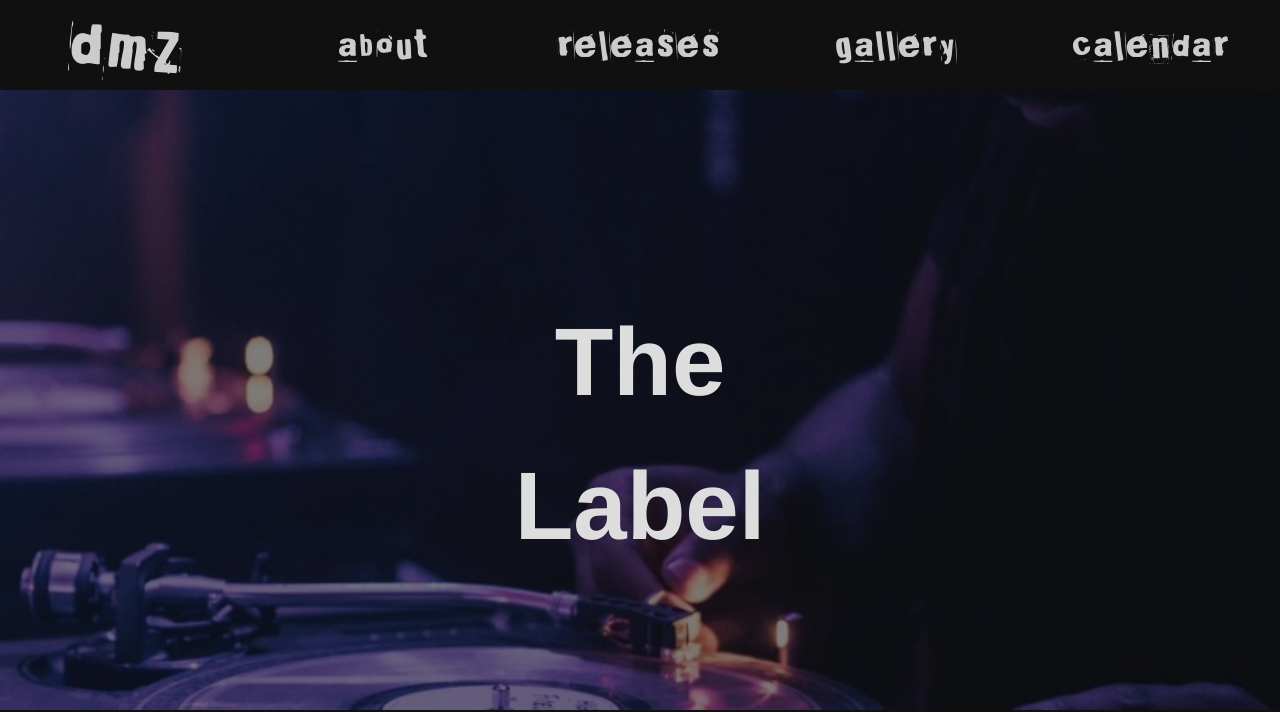
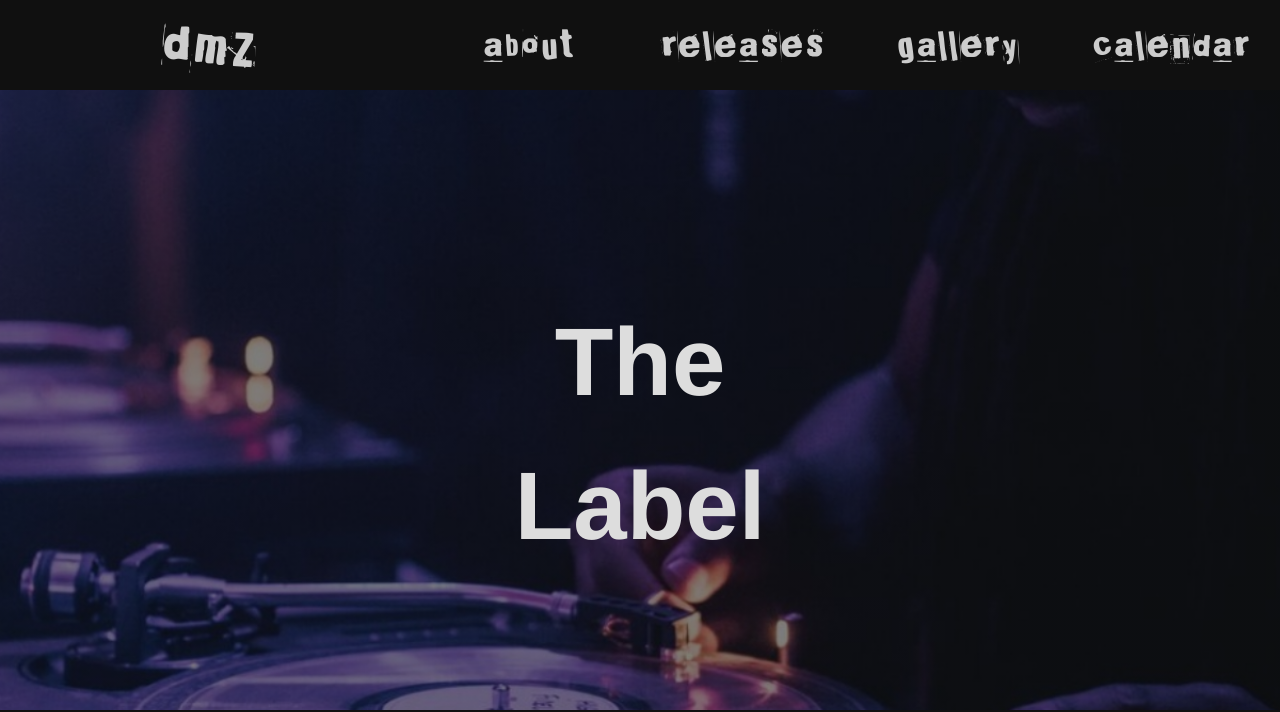
Before and after one commit to tjtimusk/DMZ-Website-Project, a plain HTML site: page about.html in a window 1280 px wide. Shown: the top 712 px of the page. Drawn offline with Linux system fonts and the light colour scheme.

Commit message:
Changed Style of nav bar

```diff
--- a/CSS/style.css
+++ b/CSS/style.css
@@ -38,6 +38,10 @@ tml, body {
   place-items: center;
 }
 
+p {
+  color: #cccccc;
+}
+
 .page-content-container {
   margin-top: clamp(20px, 8vw, 90px);
   margin-bottom: clamp(20px, 8vw, 90px);
@@ -50,17 +54,13 @@ Common Header/Navigation bar
 
 
 */
-p {
-  color: #cccccc;
-}
-
 a.nav {
   color: #cccccc;
   font-family: 'broken_15regular', 'Helvetica', sans-serif;
-  font-size: clamp(19px, 4vw, 4rem);
+  font-size: clamp(19px, 4vw, 60px);
   letter-spacing: 0.06em;
   margin: 0 auto;
-  text-align: center;
+  text-align: left;
   text-decoration: none;
 }
 
@@ -76,8 +76,7 @@ a.nav:hover {
 .headercontainer {
   background-color: #101010;
   height: 8vw;
-  justify-content: center;
-  margin: 0 0;
+  /*justify-content: center;*/
   max-height: 90px;
   min-height: 20px;
   place-items: center;
@@ -89,13 +88,12 @@ a.nav:hover {
 
 .navcontainer {
   display: grid;
-  grid-template-columns: 1fr 1fr 1fr 1fr 1fr;
+  grid-template-columns: 33% 1fr 1fr 1fr 1fr;
   grid-template-rows: auto;
   height: 100%;
-  margin: 0 auto;
   overflow: hidden;
   place-items: center;
-  text-align: center;
+  text-align: left;
   width: 100%;
 }
 
@@ -104,8 +102,9 @@ a.nav:hover {
 }
 
 .nav.logo {
-  font-size: clamp(.6rem, 8vw, 6rem);
+  font-size: clamp(20px, 8vw, 80px);
   margin-bottom: 5px;
+  text-align: left;
 }
 
 /*
```
